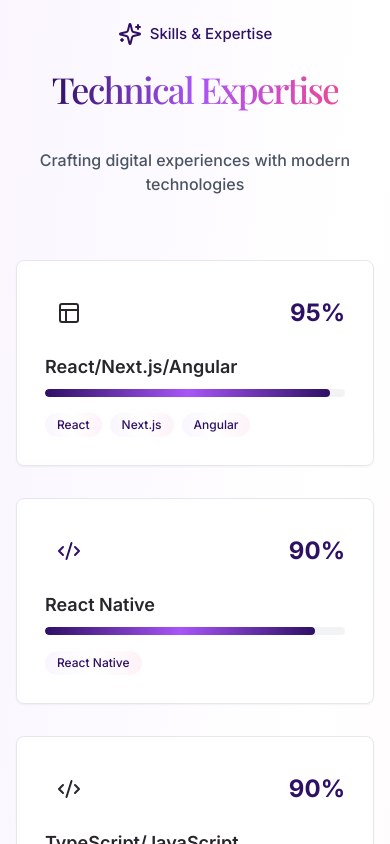
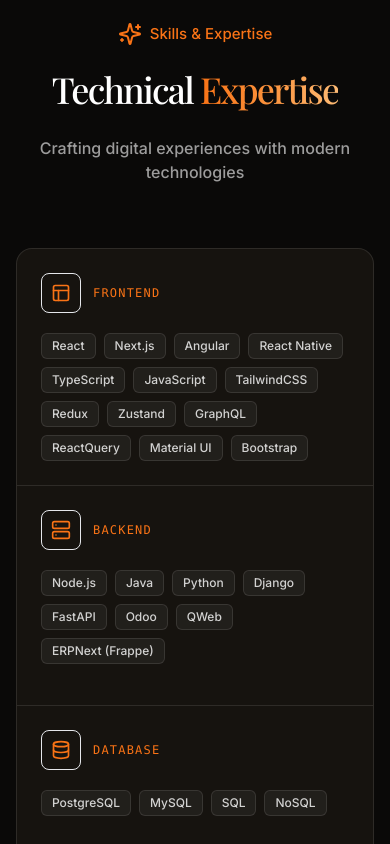
Before and after one commit to dachieng/portfolio, a Next.js app: page / in a window 390 px wide. Shown: the part 5140-5984 px from the top of the page. Built offline with nearby package versions, Linux system fonts and the light colour scheme; a web font is replaced by a local one.

Commit message:
chore: update skill

```diff
--- a/src/modules/elements/Skills.tsx
+++ b/src/modules/elements/Skills.tsx
@@ -1,55 +1,56 @@
 'use client';
 
 import { motion } from 'framer-motion';
-import { Card } from '@/components/ui/Card';
 import { Playfair_Display } from 'next/font/google';
-import { skills } from '@/modules/helpers';
-import { Code2, Database, GitGraph, Layout, Server, Sparkles, Terminal } from 'lucide-react';
+import { Sparkles, Layout, Server, Database, Wrench } from 'lucide-react';
 
 const playfair = Playfair_Display({
   subsets: ['latin'],
   display: 'swap',
 });
 
-const skillIcons: { [key: string]: React.ReactNode } = {
-  'React/Next.js/Angular': <Layout className="h-6 w-6" />,
-  'TypeScript/JavaScript': <Code2 className="h-6 w-6" />,
-  'Node.js': <Server className="h-6 w-6" />,
-  'SQL/NoSQL/PostgreSQL': <Database className="h-6 w-6" />,
-  'Docker/Git/GitHub': <GitGraph className="h-6 w-6" />,
-  'Python/Django/FastAPI': <Terminal className="h-6 w-6" />,
-  'Odoo/QWeb': <Server className="h-6 w-6" />,
-  'MySQL': <Database className="h-6 w-6" />,
-  'Material UI/Bootstrap/xStyled': <Layout className="h-6 w-6" />,
-};
+const skillGroups = [
+  {
+    key: 'Frontend',
+    icon: Layout,
+    items: [
+      'React',
+      'Next.js',
+      'Angular',
+      'React Native',
+      'TypeScript',
+      'JavaScript',
+      'TailwindCSS',
+      'Redux',
+      'Zustand',
+      'GraphQL',
+      'ReactQuery',
+      'Material UI',
+      'Bootstrap',
+    ],
+  },
+  {
+    key: 'Backend',
+    icon: Server,
+    items: ['Node.js', 'Java', 'Python', 'Django', 'FastAPI', 'Odoo', 'QWeb', 'ERPNext (Frappe)'],
+  },
+  {
+    key: 'Database',
+    icon: Database,
+    items: ['PostgreSQL', 'MySQL', 'SQL', 'NoSQL'],
+  },
+  {
+    key: 'Tools',
+    icon: Wrench,
+    items: ['Docker', 'Git', 'GitHub'],
+  },
+];
 
 const Skills = () => {
   return (
-    <section
-      id="skills"
-      className="relative overflow-hidden bg-gradient-to-br from-purple-50 via-white to-pink-50 py-24 dark:from-purple-950/40 dark:via-gray-900 dark:to-pink-950/40"
-    >
+    <section id="skills" className="relative overflow-hidden bg-surface py-24">
       <div className="absolute inset-0 -z-10">
-        <div className="absolute inset-0 bg-gradient-to-br from-purple-200/30 via-transparent to-pink-200/30 dark:from-purple-500/10 dark:to-pink-500/10" />
-
-        <motion.div
-          animate={{
-            scale: [1, 1.2, 1],
-            rotate: [0, 360, 0],
-            opacity: [0.3, 0.5, 0.3],
-          }}
-          transition={{ duration: 20, repeat: Infinity, ease: 'easeInOut' }}
-          className="absolute right-1/4 top-1/4 h-[500px] w-[500px] rounded-full bg-gradient-to-br from-purple-300/30 to-pink-300/30 blur-[120px] dark:from-purple-500/20 dark:to-pink-500/20"
-        />
-        <motion.div
-          animate={{
-            scale: [1.2, 1, 1.2],
-            rotate: [360, 0, 360],
-            opacity: [0.4, 0.2, 0.4],
-          }}
-          transition={{ duration: 25, repeat: Infinity, ease: 'easeInOut' }}
-          className="absolute bottom-1/4 left-1/4 h-[500px] w-[500px] rounded-full bg-gradient-to-br from-pink-300/30 to-purple-300/30 blur-[120px] dark:from-pink-500/20 dark:to-purple-500/20"
-        />
+        <div className="absolute inset-0 bg-gradient-to-b from-accent/5 via-transparent to-transparent" />
       </div>
 
       <div className="container px-4 md:px-6">
@@ -66,8 +67,8 @@
             transition={{ duration: 0.5 }}
             className="mb-4 inline-flex items-center justify-center gap-2"
           >
-            <Sparkles className="h-6 w-6 text-primary" />
-            <span className="text-sm font-medium text-primary">Skills & Expertise</span>
+            <Sparkles className="h-6 w-6 text-accent" />
+            <span className="text-sm font-medium text-accent">Skills & Expertise</span>
           </motion.div>
 
           <motion.h2
@@ -75,65 +76,56 @@
             whileInView={{ opacity: 1, y: 0 }}
             transition={{ duration: 0.5 }}
             viewport={{ once: true }}
-            className={`mb-8 text-center text-4xl font-bold tracking-tighter ${playfair.className}`}
+            className={`mb-4 text-center text-4xl font-bold tracking-tighter ${playfair.className}`}
           >
-            <span className="bg-gradient-to-r from-primary via-purple-500 to-pink-500 bg-clip-text text-transparent">
-              Technical Expertise
+            <span className="text-white">Technical </span>
+            <span className="inline-block bg-gradient-to-r from-accent via-accent-light to-accent-muted bg-clip-text pb-1 text-transparent">
+              Expertise
             </span>
           </motion.h2>
-          <p className="text-gray-600 dark:text-gray-400">Crafting digital experiences with modern technologies</p>
+          <p className="text-white/60">Crafting digital experiences with modern technologies</p>
         </motion.div>
 
-        <div className="mx-auto grid max-w-6xl grid-cols-1 gap-8 md:grid-cols-2 lg:grid-cols-3">
-          {skills.map((skill, index) => (
         <motion.div
-              key={index}
-              initial={{ opacity: 0, y: 10 }}
+          initial={{ opacity: 0, y: 24 }}
           whileInView={{ opacity: 1, y: 0 }}
-              transition={{ duration: 0.3, delay: index * 0.05 }}
-              viewport={{ once: true, margin: '50px' }}
+          transition={{ duration: 0.5 }}
+          viewport={{ once: true, amount: 0.2 }}
+          className="mx-auto grid max-w-5xl overflow-hidden rounded-2xl border border-white/10 bg-surface-elevated sm:grid-cols-2"
         >
-              <Card className="hover:shadow-primary/20 group relative overflow-hidden bg-white/80 backdrop-blur-sm transition-all duration-500 hover:-translate-y-2 hover:shadow-xl dark:bg-gray-900/80">
-                <div className="from-primary/20 absolute inset-0 bg-gradient-to-r via-purple-500/20 to-pink-500/20 opacity-0 transition-opacity duration-500 group-hover:opacity-100" />
-
-                <div className="absolute inset-0 -translate-x-full bg-gradient-to-r from-transparent via-white/10 to-transparent group-hover:animate-[shimmer_2s_infinite]" />
-
-                <div className="relative p-1">
-                  <div className="rounded-lg bg-white p-6 dark:bg-gray-900">
-                    <div className="mb-4 flex items-center justify-between">
-                      <div className="bg-primary/10 group-hover:bg-primary/20 rounded-lg p-3 transition-colors duration-300">
-                        {skillIcons[skill.name] || <Code2 className="h-6 w-6 text-primary" />}
+          {skillGroups.map((group, i) => {
+            const Icon = group.icon;
+            const cellBorder =
+              i === 0
+                ? ''
+                : i === 1
+                  ? 'border-t border-white/10 sm:border-l sm:border-t-0'
+                  : i === 2
+                    ? 'border-t border-white/10'
+                    : 'border-t border-white/10 sm:border-l';
+            return (
+              <div key={group.key} className={`min-h-[220px] p-6 ${cellBorder}`}>
+                <div className="mb-5 flex items-center gap-3">
+                  <div className="flex h-10 w-10 items-center justify-center rounded-lg border border-accent/20 bg-accent/10 text-accent">
+                    <Icon className="h-5 w-5" />
                   </div>
-                      <motion.div className="text-2xl font-bold text-primary">{skill.level}%</motion.div>
+                  <span className="font-mono text-xs uppercase tracking-widest text-accent">{group.key}</span>
                 </div>
 
-                    <h3 className="mb-2 text-lg font-semibold">{skill.name}</h3>
-
-                    <div className="relative h-2 overflow-hidden rounded-full bg-gray-200/50 dark:bg-gray-700/50">
-                      <motion.div
-                        className="bg-size-200 animate-gradient absolute inset-y-0 left-0 rounded-full bg-gradient-to-r from-primary via-purple-500 to-primary"
-                        initial={{ width: 0 }}
-                        whileInView={{ width: `${skill.level}%` }}
-                        transition={{ duration: 0.5 }}
-                      />
-                    </div>
-
-                    <div className="mt-4 flex flex-wrap gap-2">
-                      {skill.name.split('/').map((tag, idx) => (
+                <div className="flex flex-wrap gap-2">
+                  {group.items.map(item => (
                     <span
-                          key={idx}
-                          className="from-primary/10 hover:from-primary/20 rounded-full bg-gradient-to-r to-purple-500/10 px-3 py-1 text-xs text-primary transition-colors duration-300 hover:to-purple-500/20"
+                      key={item}
+                      className="rounded-md border border-white/10 bg-white/5 px-2.5 py-1 text-xs text-white/80 transition-colors duration-300 hover:border-accent/40 hover:text-white"
                     >
-                          {tag.trim()}
+                      {item}
                     </span>
                   ))}
                 </div>
               </div>
-                </div>
-              </Card>
+            );
+          })}
         </motion.div>
-          ))}
-        </div>
       </div>
     </section>
   );
```
Lines whose indentation alone changed are shown as unchanged.
